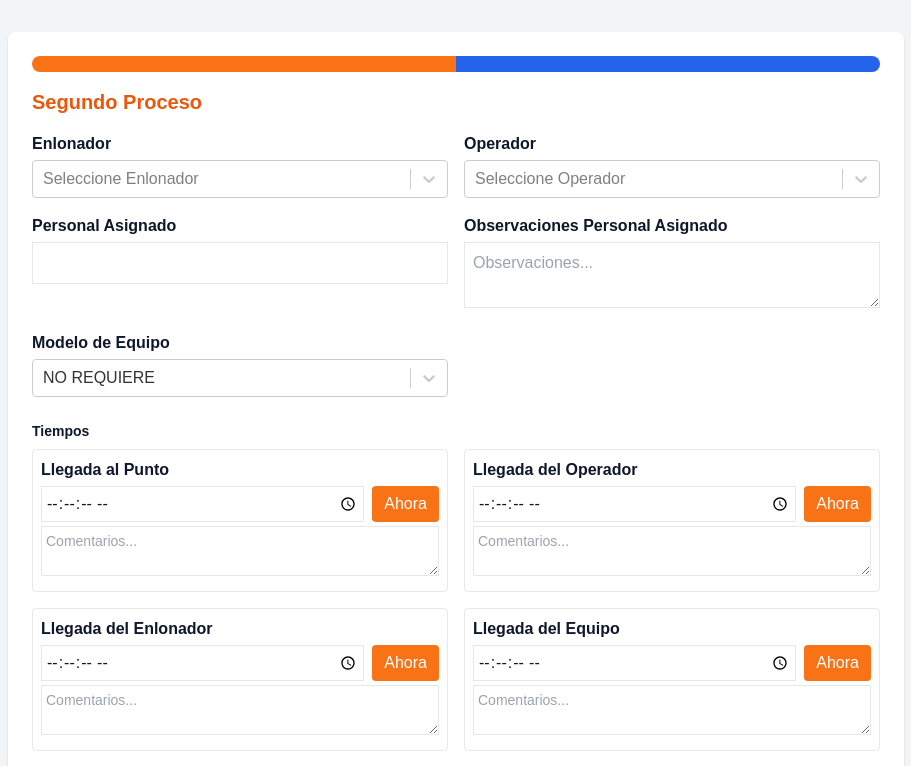
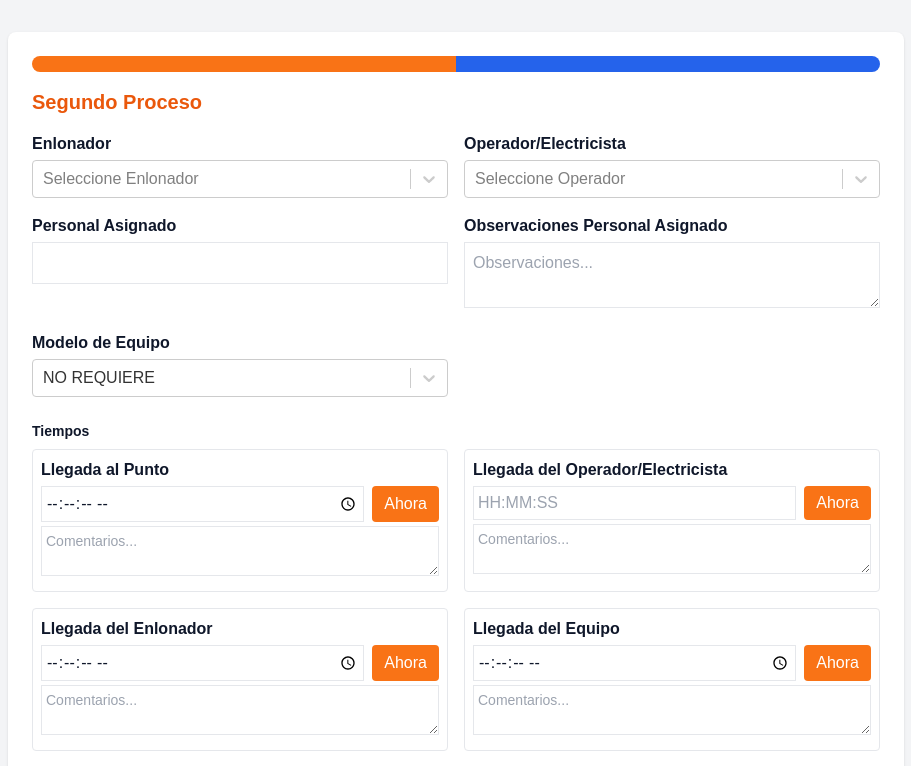
Before and after one commit to AdoDeveloper/sistema-demoras, a Next.js app: page /proceso/iniciar/step2 in a window 1280 px wide. Shown: the top 766 px of the page, without its empty margins (184-1095 px from the left). Built offline with nearby package versions, Linux system fonts and the light colour scheme.

Commit message:
Cambios requeridos

```diff
--- a/src/app/proceso/iniciar/step2/page.tsx
+++ b/src/app/proceso/iniciar/step2/page.tsx
@@ -103,6 +103,28 @@ const modeloEquipoOptions: OptionType[] = [
   { value: "J", label: "J" },
   { value: "K", label: "K" },
 ];
+// Función para aplicar la máscara de tiempo (HH:MM:SS)
+// Se remueven caracteres no numéricos, se limita a 6 dígitos y se formatea.
+const handleTimeInputChange = (
+  e: React.ChangeEvent<HTMLInputElement>,
+  setter: Function
+) => {
+  let digits = e.target.value.replace(/\D/g, "");
+  if (digits.length > 6) {
+    digits = digits.slice(0, 6);
+  }
+  let formatted = "";
+  if (digits.length > 0) {
+    formatted = digits.substring(0, 2);
+    if (digits.length > 2) {
+      formatted += ":" + digits.substring(2, 4);
+      if (digits.length > 4) {
+        formatted += ":" + digits.substring(4, 6);
+      }
+    }
+  }
+  setter((prev: any) => ({ ...prev, hora: formatted }));
+};
 
 export default function SegundoProceso() {
   const router = useRouter();
@@ -231,6 +253,9 @@ export default function SegundoProceso() {
     router.push("/proceso/iniciar"); // Regresa al Primer Proceso
   };
 
+  // Patrón para validar formato HH:MM:SS (24 horas)
+  const timePattern = "^(0[0-9]|1[0-9]|2[0-3]):[0-5][0-9]:[0-5][0-9]$";
+
   return (
     <div className="min-h-screen bg-gray-100 flex flex-col items-center py-8 text-slate-900">
       <div className="w-full max-w-4xl bg-white rounded-lg shadow p-6">
@@ -260,7 +285,7 @@ export default function SegundoProceso() {
 
           {/* Operador */}
           <div>
-            <label className="block font-semibold mb-1 text-sm sm:text-base">Operador</label>
+            <label className="block font-semibold mb-1 text-sm sm:text-base">Operador/Electricista</label>
             <Select
               className="react-select-container"
               classNamePrefix="react-select"
@@ -343,16 +368,15 @@ export default function SegundoProceso() {
 
             {/* Llegada del Operador */}
             <div className="border rounded p-2">
-              <label className="block font-semibold text-sm sm:text-base">Llegada del Operador</label>
+              <label className="block font-semibold text-sm sm:text-base">Llegada del Operador/Electricista</label>
               <div className="flex gap-2 mt-1">
                 <input
-                  type="time"
-                  step="1"
+                  type="text"
+                  pattern={timePattern}
+                  placeholder="HH:MM:SS"
                   className="border p-1 w-full text-sm sm:text-base"
                   value={tiempoLlegadaOperador.hora}
-                  onChange={(e) =>
-                    setTiempoLlegadaOperador((prev) => ({ ...prev, hora: e.target.value }))
-                  }
+                  onChange={(e) => handleTimeInputChange(e, setTiempoLlegadaOperador)}
                 />
                 <button
                   className="bg-orange-500 text-white px-3 rounded text-sm sm:text-base"
```
